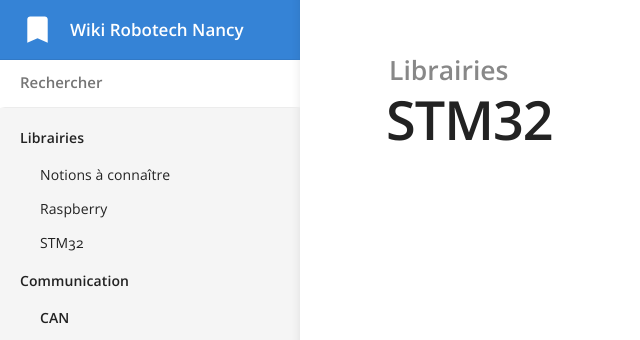
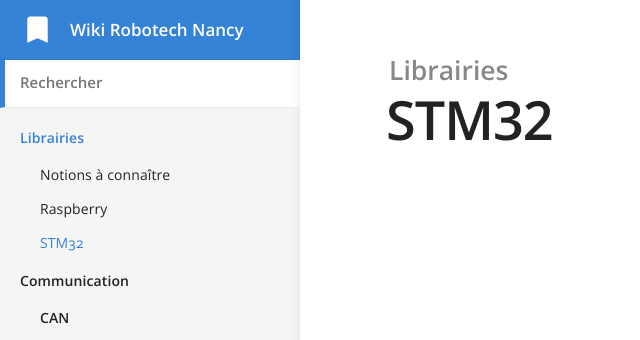
Before and after one commit to RobotechNancy/robotechnancy.github.io, a Jekyll site: the page built from _docs/librairies/stm32.md, in a window 1280 px wide. Shown: the top 340 px of the page, without its empty margins (0-640 px from the left). Built offline with Jekyll 4.4.1, drawn with Linux system fonts in a browser that asks for light colours.

Commit message:
Indicateur de la page courante dans le header

```diff
--- a/_layouts/default.html
+++ b/_layouts/default.html
@@ -42,21 +42,21 @@
 					{% assign grouped = site.docs | sort: 'category_order' | group_by: 'category' %}
 					{% for group in grouped %}
 					<li class="nav-item top-level">
-						<a href="{{ site.baseurl }}{{ group.items.first.url }}">{{ group.name }}</a>
+						<a href="{{ site.baseurl }}{{ group.items.first.url }}" {% if group.name == page.category %}class="current"{% endif %}>{{ group.name }}</a>
 
 						{% assign subcategories = site.docs | where: 'category', group.name | sort: 'subcategory_order' | group_by: 'subcategory' %}
 						{% for subcategory in subcategories %}
 							<ul>
 								{% if subcategory.name != "" %}
 								<li class="nav-item mid-level">
-									<a href="{{ site.baseurl }}{{ subcategory.items.first.url }}">{{ subcategory.name }}</a>
+									<a href="{{ site.baseurl }}{{ subcategory.items.first.url }}" {% if subcategory.name == page.subcategory %}class="current"{% endif %}>{{ subcategory.name }}</a>
 								</li>
 								{% endif %}
 
 								{% assign items = subcategory.items | sort: 'order' %}
 								{% for item in items %}
 								<li class="nav-item {% if subcategory.name != '' %}sub-level{% endif %}">
-									<a href="{{ site.baseurl }}{{ item.url }}">{{ item.title }}</a>
+									<a href="{{ site.baseurl }}{{ item.url }}" {% if item.url == page.url %}class="current"{% endif %}>{{ item.title }}</a>
 								</li>
 								{% endfor %}
 							</ul>
--- a/_sass/_layout.scss
+++ b/_sass/_layout.scss
@@ -102,15 +102,6 @@
 	.full-navigation {
 		height: calc(100vh - #{$nav-header-height} - #{$space}*2.5);
 		overflow-y: scroll;
-	}
-
-	a {
-		width: fit-content;
-		color: var(--content-color) !important;
-
-		&:hover {
-			color: var(--brand-colour) !important;
-		}
 	}
 
 	ul {
@@ -280,17 +271,22 @@
 	}
 
 	> a {
-		color: #666;
+		color: var(--content-color);
 		text-decoration: none;
 		font-size: 1.4rem;
+		width: fit-content;
 		padding: $space / 2 0 $space / 2 $space * 2;
 		display: block;
+
+		&.current {
+			color: var(--brand-colour);
+		}
 	}
 
 	&.current > a,
 	> a:active,
 	> a:hover {
-		color: #111;
+		color: var(--brand-colour);
 	}
 
 	&.top-level > a {
```
